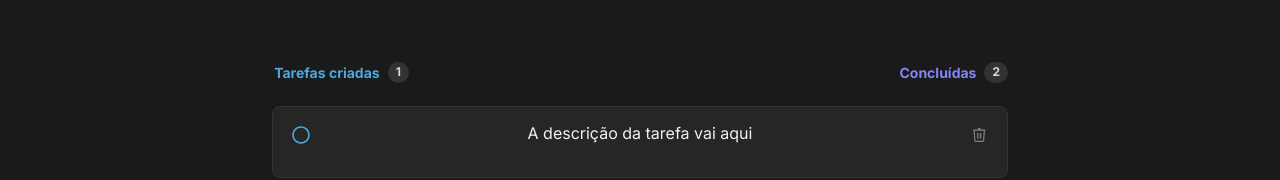
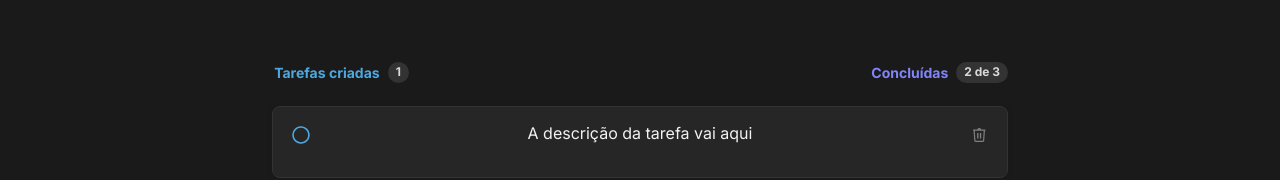
Before and after one commit to tiagaoalb/desafios-ignite, a React (Vite) app in the folder todo-list/: page / in a window 1280 px wide. Shown: the part 225-405 px from the top of the page. Built offline with nearby package versions, Linux system fonts and the light colour scheme.

Commit message:
chore: add template literal for finished task text

```diff
--- a/todo-list/src/components/TaskPanel.tsx
+++ b/todo-list/src/components/TaskPanel.tsx
@@ -49,10 +49,14 @@ export function TaskPanel() {
 
   const handleFinishedTask = tasks.filter((task) => task.isComplete).length
 
+  const handleTotalTasks = tasks.length
+
+  const finishedTaskText = `${handleFinishedTask} de ${handleTotalTasks}`
+
   return (
     <main>
       <TaskInputBar addTask={addTask} />
-      <TaskStatus created={handleCreatedTask} finished={handleFinishedTask} />
+      <TaskStatus created={handleCreatedTask} finished={finishedTaskText} />
       {tasks.length > 0 ? (
         tasks.map((task) => {
           return (
```
